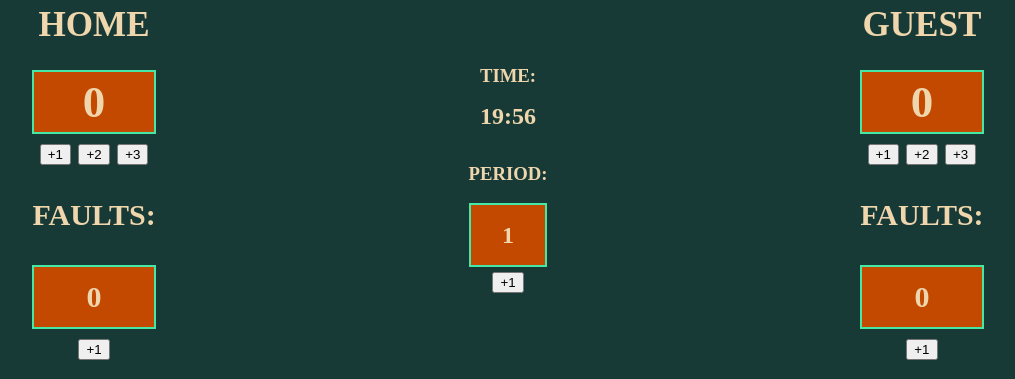
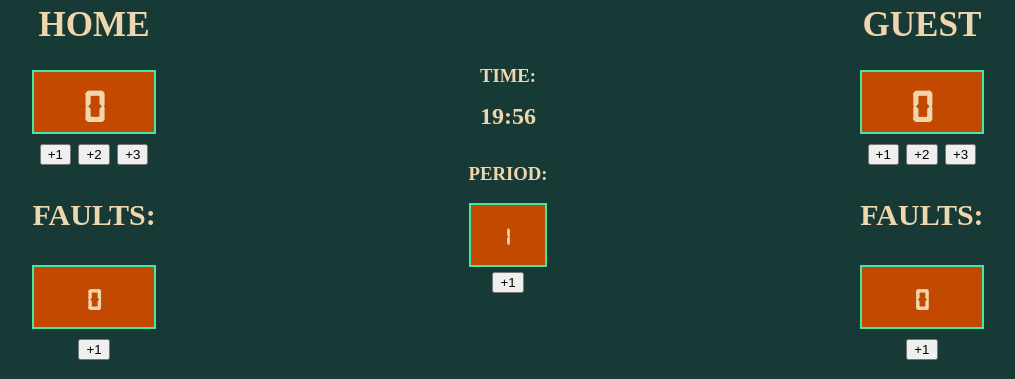
Before and after one commit to idilbyr/basketball-score-table, a plain HTML site: page index.html in a window 1280 px wide. Shown: the part 138-517 px from the top of the page, without its empty margins (132-1147 px from the left). Drawn offline with Linux system fonts and the light colour scheme.

Commit message:
Update styles.css
Added a digital clock look to the scores and periods

```diff
--- a/styles.css
+++ b/styles.css
@@ -1,3 +1,7 @@
+@font-face {
+    font-family: digital;
+    src: url("digital-7.ttf");
+}
 body{
     background:#183a37;
     color:#efd6ac;
@@ -41,6 +45,7 @@ body{
 }
 
 .score{
+    font-family:digital;
     padding:20px;
     background: #c44900;
     margin-bottom:5px;
```
